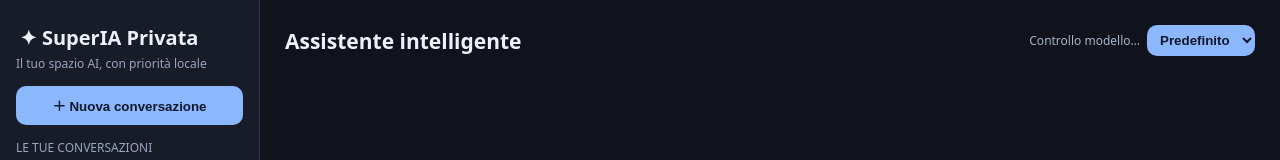
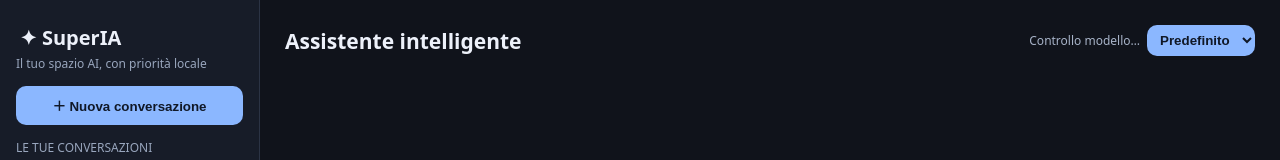
Before and after one commit to damianoavvocato-star/SuperIA, a plain HTML site: page services/api/app/static/index.html in a window 1280 px wide. Shown: the top 160 px of the page. Drawn offline with Linux system fonts and the light colour scheme.

Commit message:
Rename product branding to SuperIA

```diff
--- a/services/api/app/static/index.html
+++ b/services/api/app/static/index.html
@@ -2,7 +2,7 @@
 <html lang="it">
 <head>
 <meta charset="utf-8"><meta name="viewport" content="width=device-width,initial-scale=1">
-<title>SuperIA Privata</title>
+<title>SuperIA</title>
 <style>
 :root{color-scheme:dark;font-family:system-ui,sans-serif;background:#10131b;color:#edf1fa}
 *{box-sizing:border-box}body{margin:0;min-height:100vh;display:grid;grid-template-columns:260px 1fr}
@@ -30,7 +30,7 @@ textarea{flex:1;resize:vertical;min-height:54px;max-height:180px;border:0;outlin
 </head>
 <body>
 <aside>
- <div><div class="brand">✦ SuperIA Privata</div><div class="tag">Il tuo spazio AI, con priorità locale</div></div>
+ <div><div class="brand">✦ SuperIA</div><div class="tag">Il tuo spazio AI, con priorità locale</div></div>
  <button id="new-chat">＋ Nuova conversazione</button>
  <div class="muted">LE TUE CONVERSAZIONI</div><nav id="conversations" aria-label="Conversazioni"></nav>
  <div class="side-bottom"><div class="muted">Memoria locale del browser</div><div class="muted">Le chat restano su questo dispositivo. Non vengono inviate a servizi cloud di archiviazione.</div></div>
```
